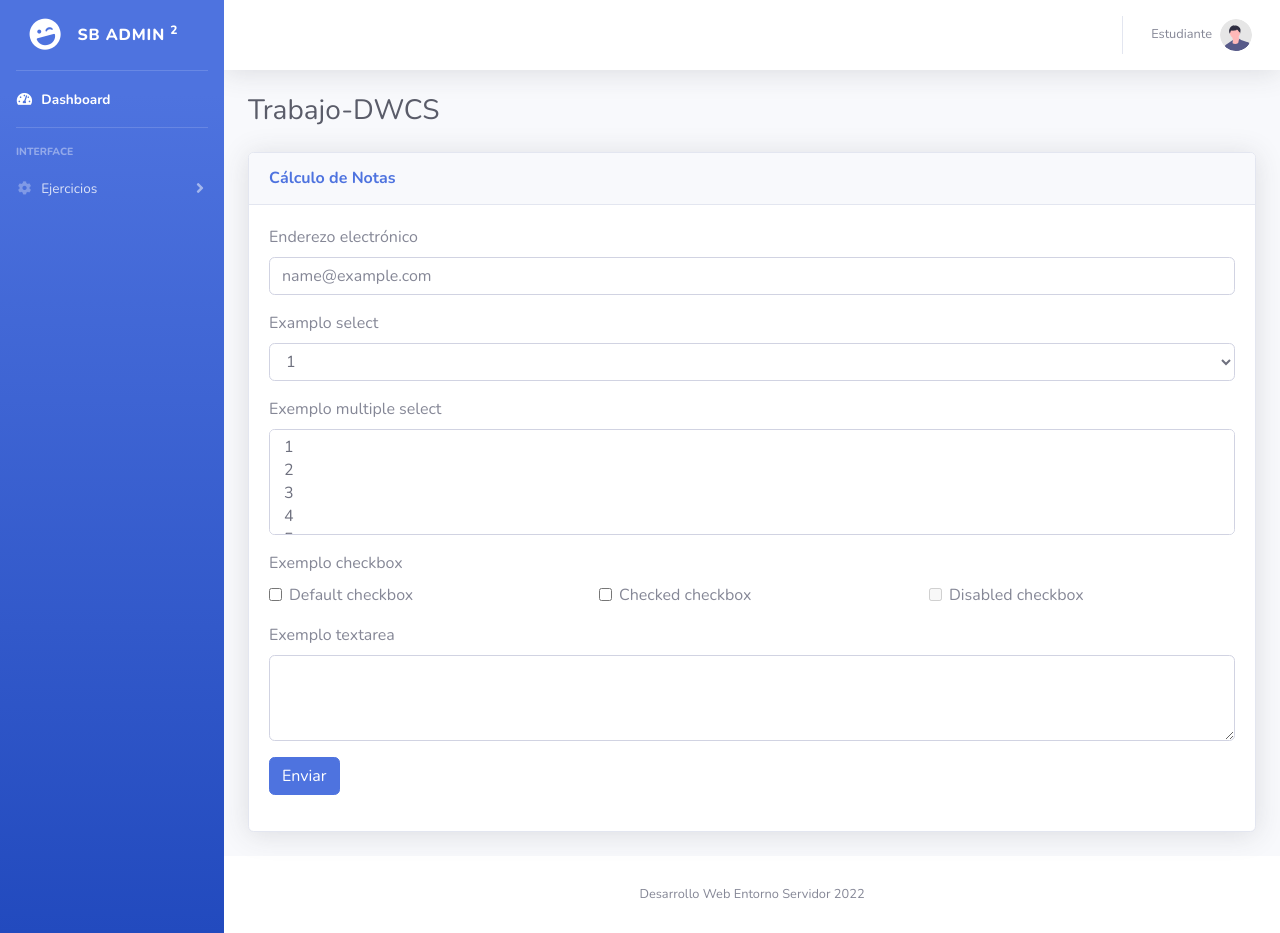
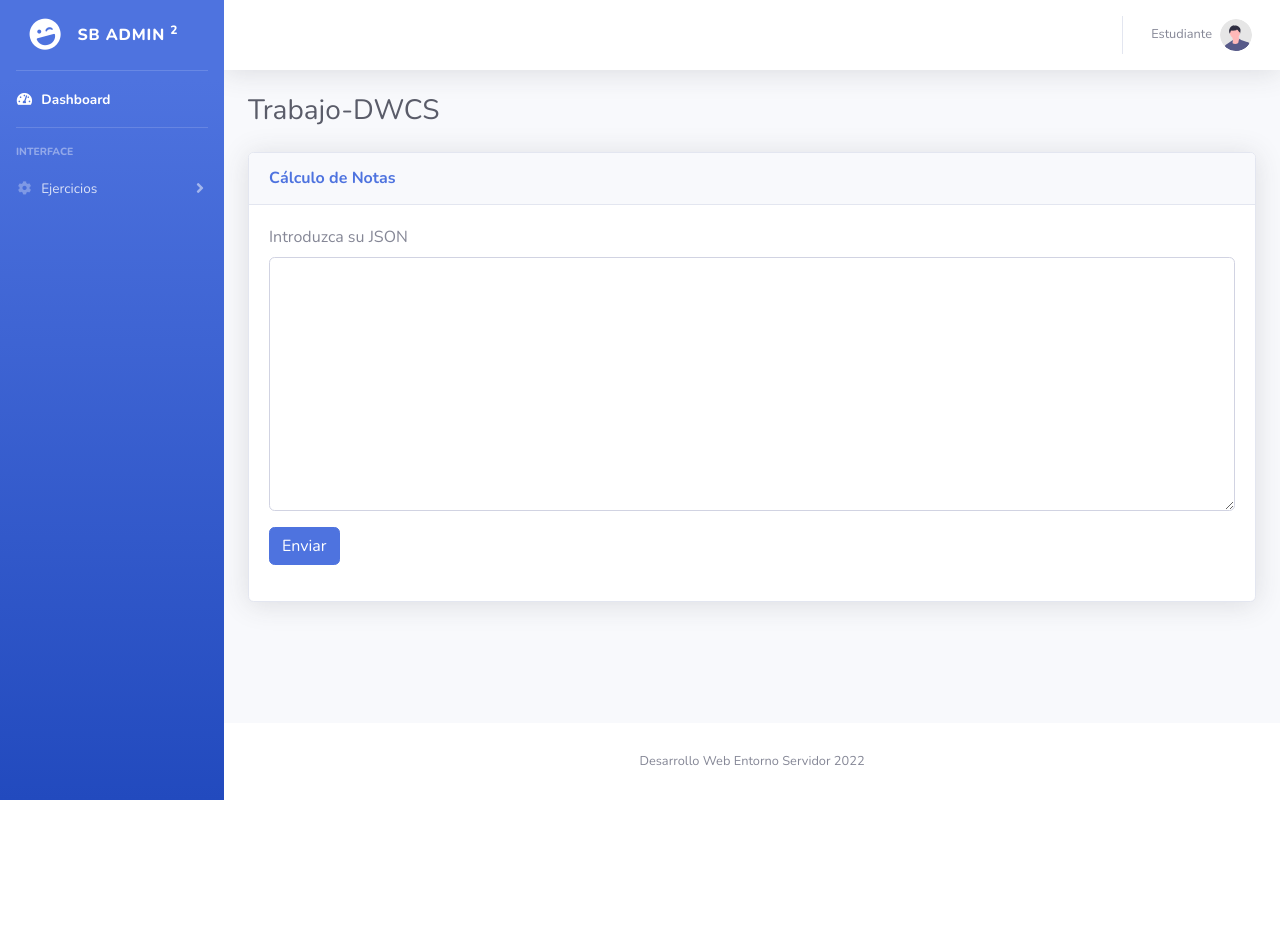
Before and after one commit to BreixoOrg/Trabajo-DWCS, a PHP site: page /?sec=calculoNotas.Breixo in a window 1280 px wide. After the commit the page ends 800 px from the top, so only its background shows below. Run offline with PHP 8.4, Linux system fonts and the light colour scheme; some libraries are stand-ins or nearby versions.

Commit message:
Sanitizar y checkForm listos

```diff
--- a/controllers/calculoNotas.Breixo.controller.php
+++ b/controllers/calculoNotas.Breixo.controller.php
@@ -3,7 +3,77 @@
 $data = [];
 
 $data['titulo'] = "Trabajo-DWCS";
-$data["div_titulo"] = "Cálculo de Notas";
+$data['div_titulo'] = "Cálculo de Notas";
+
+if(isset($_POST['Enviar'])){
+    var_dump($_POST);
+    $data['input'] = sanitizarInput($_POST);
+    $data['errores'] = checkForm($_POST);
+
+    if(count($data['errores']) == 0){
+
+    }
+}
+
+function sanitizarInput($post){
+    return filter_var_array($post,FILTER_SANITIZE_SPECIAL_CHARS);
+}
+
+function checkForm($post){
+
+    $errores = [];
+
+    if(empty($post['textAreaU'])){
+        $errores['errores'] = "Este campo no puede estar vacío";
+    }
+    else{
+        $json = json_decode($post['textAreaU'], true);
+        if(json_last_error() !== JSON_ERROR_NONE){
+            $errores['errores'] = 'El formato del JSON no es correcto';
+        }
+        else{
+            $err_msg = "";
+
+            foreach ($errores as $asignatura => $clase) {
+
+                if(empty($asignatura)){
+                    $err_msg .= "El nombre de la asignatura no puede estar vacío<br />";
+                }
+
+                if(!is_array($clase)){
+                    $err_msg .= "El módulo '".htmlentities($clase)."' no tiene un array de alumnos<br />";
+                }
+                else{
+                    foreach($clase as $alumno => $notas){
+                        if(empty($alumno)){
+                            $err_msg .= "El nombre de un alumno/a no puede estar vacío<br />";
+                        }
+                        if(!is_array($notas)){
+                            $err_msg .= "El/La alumno/a ".htmlentities($alumno)." no tiene un array de notas asociado<br />";
+                        }
+                        else{
+                            foreach ($notas as $nota) {
+                                if(!is_numeric($nota)){
+                                    $err_msg .= "En la asignatura de ".htmlentities($asignatura).", ". ucfirst(htmlentities($alumno)." tiene una nota no numérica<br />");
+                                }
+                                else{
+                                    if($nota < 0 || $nota > 10){
+                                        $err_msg .= "En la asignatura de ".htmlentities($asignatura).", ". ucfirst(htmlentities($alumno)." tiene una nota superior a 10 o inferior a 0<br />");
+                                    }
+                                }
+                            }
+                        }
+                    }
+                }
+            }
+            $errores['errores'] = $err_msg;
+        }
+    }
+
+
+    return $errores;
+}
+
 
 include 'views/templates/header.php';
 include 'views/calculoNotas.Breixo.view.php';
--- a/views/calculoNotas.Breixo.view.php
+++ b/views/calculoNotas.Breixo.view.php
@@ -17,62 +17,13 @@
             <!-- Card Body -->
             <div class="card-body">
                 <!--<form action="./?sec=formulario" method="post">                   -->
-                <form method="get">
-                    <input type="hidden" name="sec" value="formulario" />
+                <form method="post" action="./?sec=calculoNotas.Breixo">
                     <div class="mb-3">
-                        <label for="exampleFormControlInput1">Enderezo electrónico</label>
-                        <input class="form-control" id="exampleFormControlInput1" type="email" name="email" placeholder="name@example.com">
+                        <label for="textAreaU">Introduzca su JSON</label>
+                        <textarea class="form-control" id="textAreaU" name="textAreaU" rows="10" placeholder=""></textarea>
                     </div>
                     <div class="mb-3">
-                        <label for="exampleFormControlSelect1">Examplo select</label>
-                        <select class="form-control" id="exampleFormControlSelect1" name="selectnormal">
-                            <option value="1">1</option>
-                            <option value="2">2</option>
-                            <option value="3">3</option>
-                            <option value="4">4</option>
-                            <option value="5">5</option>
-                        </select>
-                    </div>
-                    <div class="mb-3">
-                        <label for="exampleFormControlSelect2">Exemplo multiple select</label>
-                        <select class="form-control" id="exampleFormControlSelect2" multiple="" name="selectmultiple[]">
-                            <option value="1">1</option>
-                            <option value="2">2</option>
-                            <option value="3">3</option>
-                            <option value="4">4</option>
-                            <option value="5">5</option>
-                        </select>
-                    </div>
-                    <div class="mb-3">
-                        <label for="exampleFormControlSelect2">Exemplo checkbox</label>
-
-                            <div class="row">
-                            <div class="col-sm">
-                            <div class="form-check">
-                                <input class="form-check-input" id="flexCheckDefault" type="checkbox" value="a" name="opcions[]">
-                                <label class="form-check-label" for="flexCheckDefault">Default checkbox</label>
-                            </div>
-                            </div>
-                            <div class="col-sm">
-                            <div class="form-check">
-                                <input class="form-check-input" id="flexCheckChecked" type="checkbox" value="b" checked" name="opcions[]">
-                                <label class="form-check-label" for="flexCheckChecked">Checked checkbox</label>
-                            </div>
-                            </div>
-                        <div class="col-sm">
-                            <div class="form-check">
-                                <input class="form-check-input" id="flexCheckDisabled" type="checkbox" value="c" disabled name="opcions[]">
-                                <label class="form-check-label" for="flexCheckDisabled">Disabled checkbox</label>
-                            </div>
-                        </div>
-                            </div>
-                        </div>
-                    <div class="mb-3">
-                        <label for="exampleFormControlTextarea1">Exemplo textarea</label>
-                        <textarea class="form-control" id="exampleFormControlTextarea1" name="textarea" rows="3"></textarea>
-                    </div>
-                    <div class="mb-3">
-                        <input type="submit" value="Enviar" class="btn btn-primary"/>
+                        <input type="submit" value="Enviar" name="Enviar" class="btn btn-primary"/>
                     </div>
                 </form>
             </div>
```
